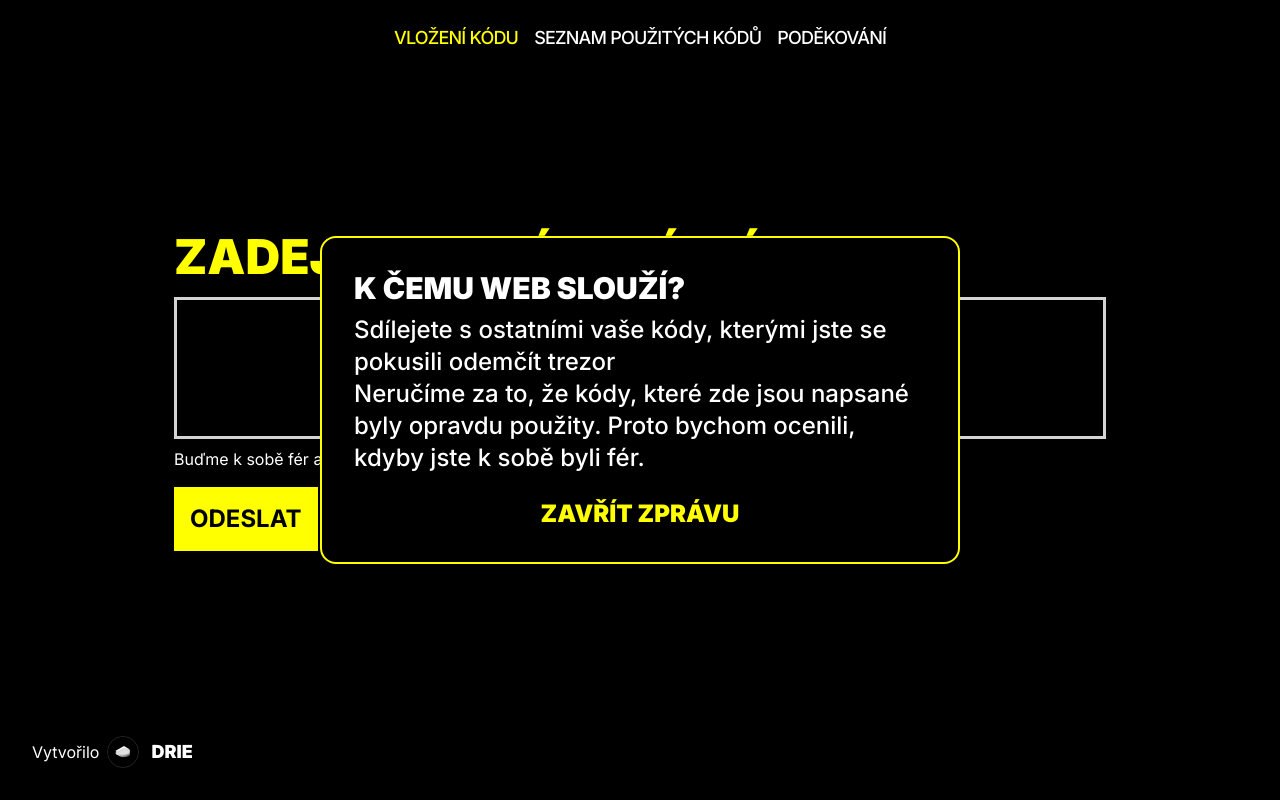
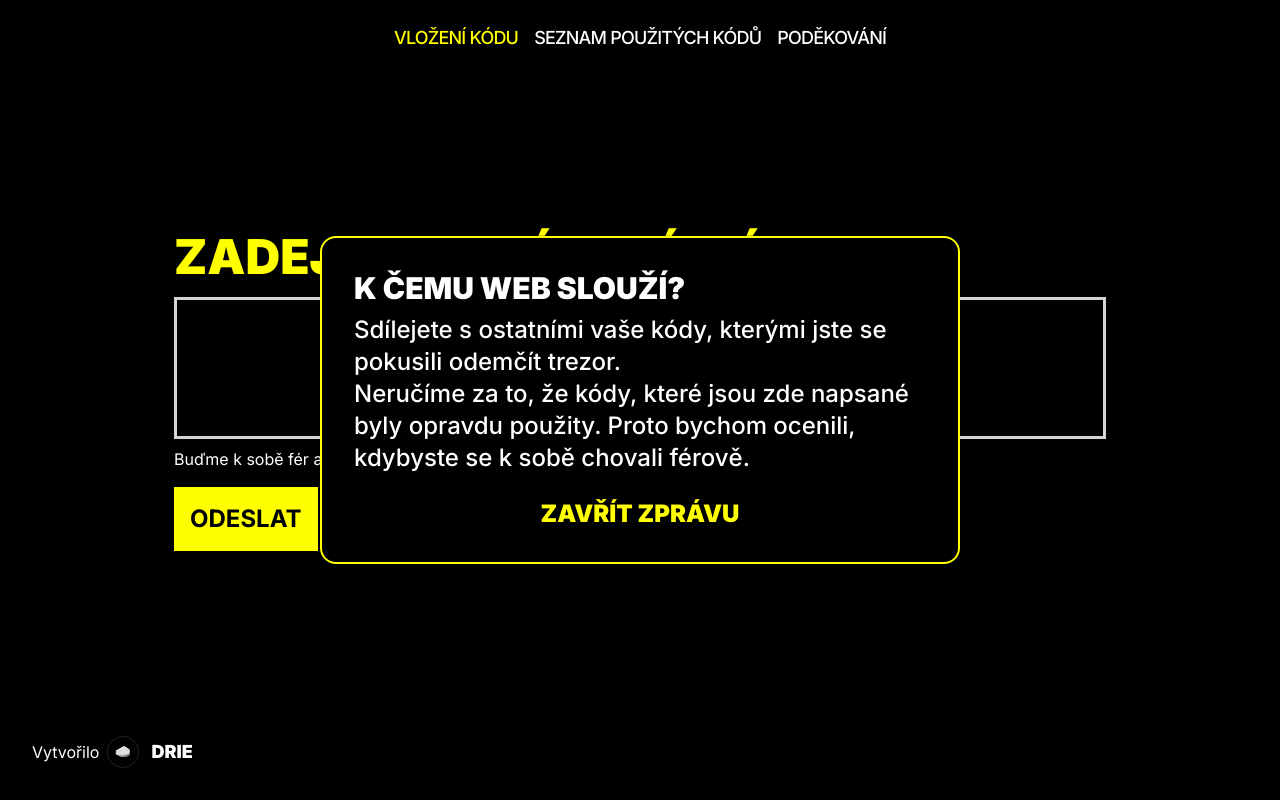
Before and after one commit to swajp/oms-codes, a Next.js app: page / in a window 1280 px wide. Built offline with nearby package versions, Linux system fonts and the light colour scheme.

Commit message:
bug fixes

```diff
--- a/app/podekovani/page.tsx
+++ b/app/podekovani/page.tsx
@@ -9,10 +9,11 @@ export default function ThanksPage() {
           <Image src="fakelogo.svg" alt="Logo" width={100} height={100} />
         </div>
 
-        <h1 className="font-black text-white text-4xl md:text-5xl lg:text-6xl mb-2 md:mb-4 text-left md:text-center p-8 ">
+        <h1 className="font-black text-white text-4xl md:text-5xl lg:text-6xl mb-2 md:mb-4 text-left md:text-center p-8 md:p-12 ">
           CHCETE SE <span className="text-[#FFFF00]">OBJEVIT</span> NA TÉTO
           STRÁNCE? <span className="text-[#FFFF00]">SDÍLEJTE</span> NÁS NA SOC.
-          SÍT POD HASTAGEM <span className="text-[#FFFF00]">#KAZMADRIE</span>
+          SÍTÍCH POD HASHTAGEM
+          <span className="text-[#FFFF00]">#KAZMADRIE</span>
         </h1>
       </div>
     </section>
--- a/components/codes.tsx
+++ b/components/codes.tsx
@@ -55,7 +55,7 @@ export default async function page() {
         </>
 
         <button
-          className="bg-[#FFFF00] hover:bg-blue-700 text-black uppercase font-bold py-2 px-4 rounded mt-4"
+          className="bg-[#FFFF00] hover:bg-[#fffc47] text-black uppercase font-bold py-2 px-4 rounded mt-4"
           onClick={() => {
             setLimit(limit + 100);
             fetchMoreData();
--- a/components/popup.tsx
+++ b/components/popup.tsx
@@ -32,11 +32,11 @@ export default function PopUp() {
         </p>
         <p className="text-white font-medium  text-md md:text-xl lg:text-2xl">
           Sdílejete s ostatními vaše kódy, kterými jste se pokusili odemčít
-          trezor
+          trezor.
         </p>
         <p className="text-white font-medium text-md md:text-xl lg:text-2xl mb-6">
-          Neručíme za to, že kódy, které zde jsou napsané byly opravdu použity.
-          Proto bychom ocenili, kdyby jste k sobě byli fér.
+          Neručíme za to, že kódy, které jsou zde napsané byly opravdu použity.
+          Proto bychom ocenili, kdybyste se k sobě chovali férově.
         </p>
         <button
           className="font-black text-md md:text-xl lg:text-2xl text-[#FFFF00] "
```
